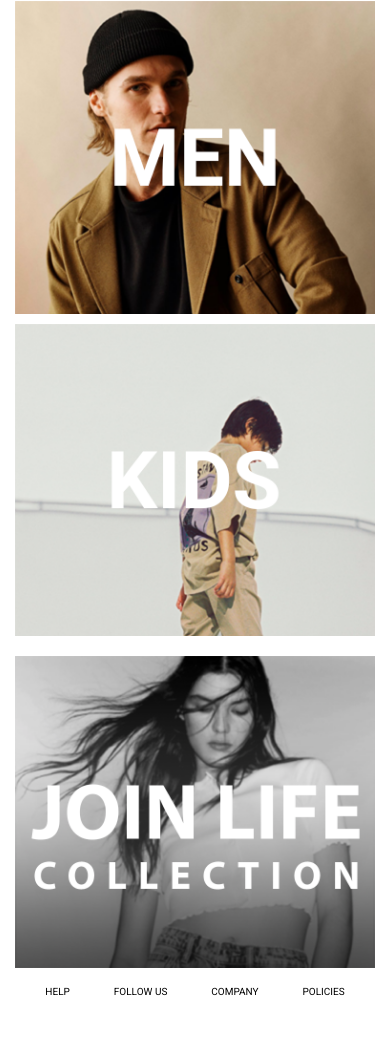
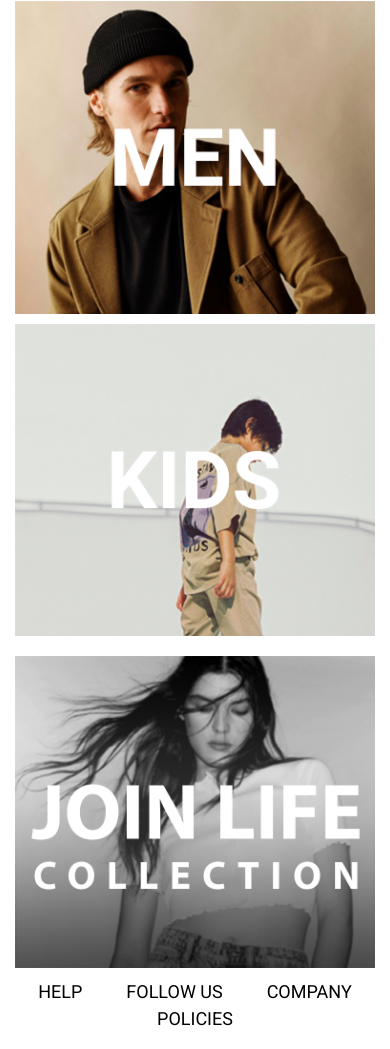
Before and after one commit to edgarmartinez65/zararedesign, a plain HTML site: page index.html in a window 390 px wide. Shown: the part 703-1752 px from the top of the page. Before the commit the page ends 1720 px from the top, so only its background shows below. Drawn offline with nearby package versions, Linux system fonts and the light colour scheme.

Commit message:
Mobile footer font update

```diff
--- a/CSS/style.css
+++ b/CSS/style.css
@@ -198,7 +198,7 @@ li {
         padding-bottom: 10px;
     }
     .footer a {
-       font-size: 10px;
+       font-size: 18px;
     }
 .navbar {
     /* background: tomato; */
```
